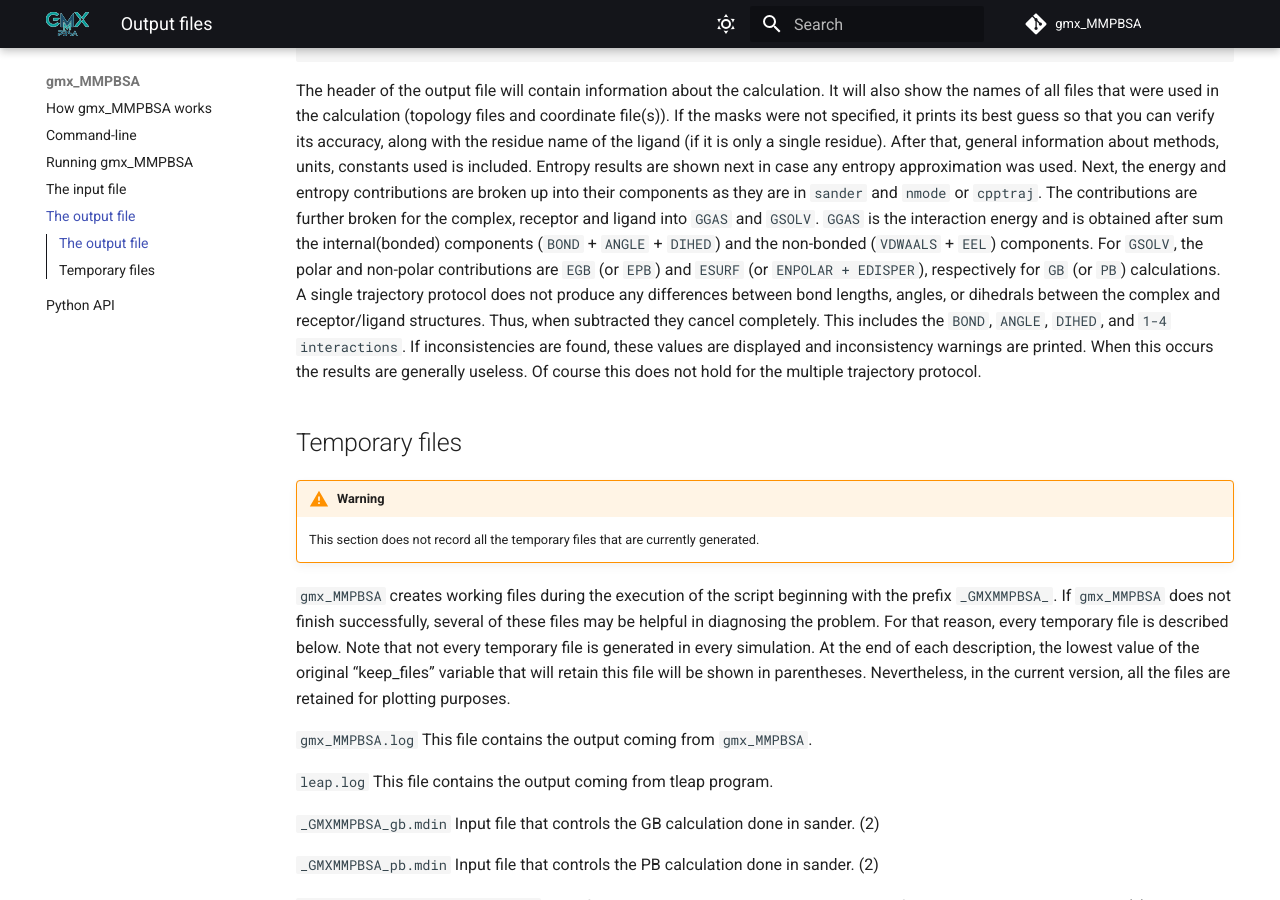
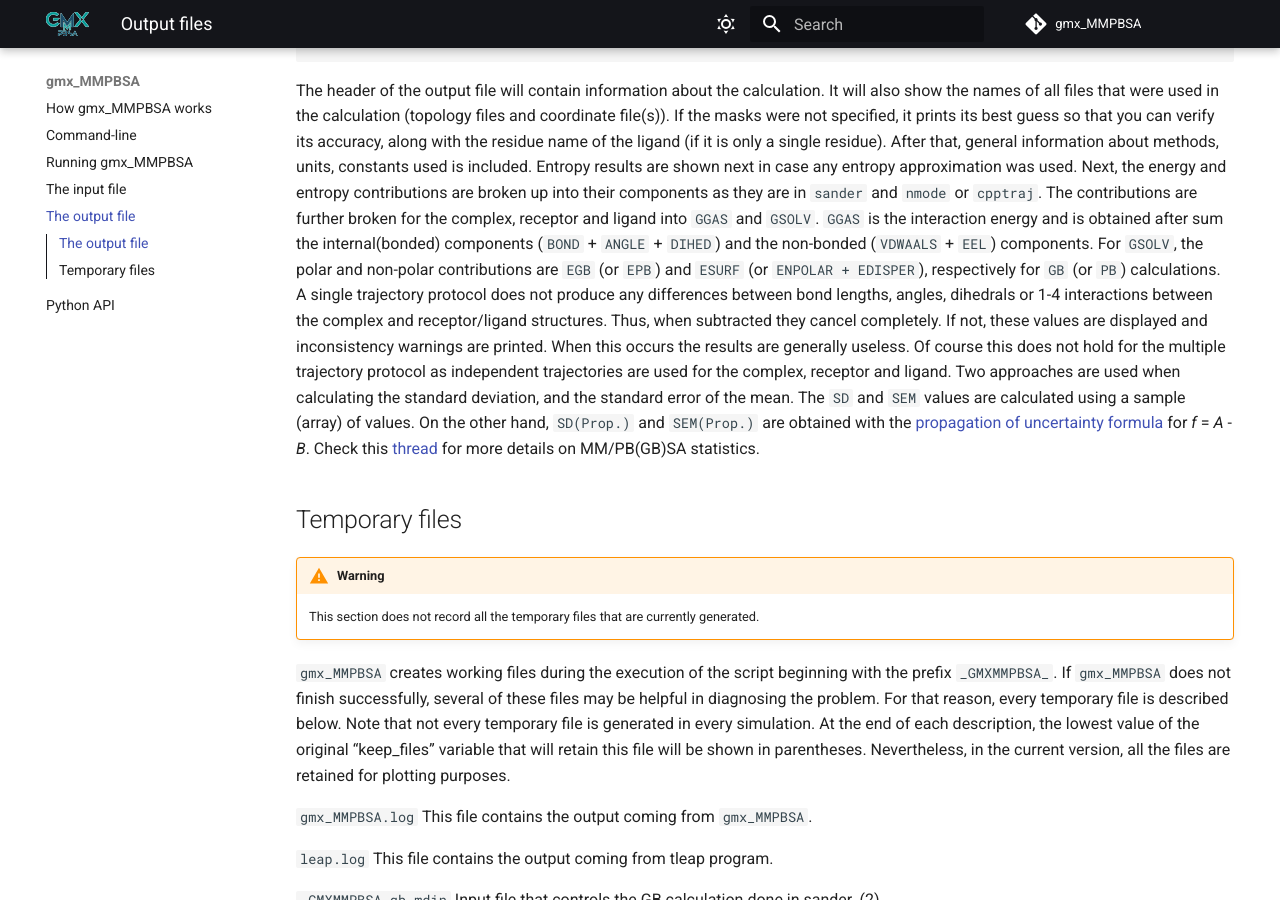
Before and after one commit to Valdes-Tresanco-MS/gmx_MMPBSA, an MkDocs documentation site: the page built from docs/output.md, in a window 1280 px wide and 900 px high, scrolled down 2566 px. Built offline with MkDocs 1.6.1 and Material for MkDocs 9.7.7, drawn with Linux system fonts in a browser that asks for light colours; comment, search, counter and statistics services are not loaded.

Commit message:
update output

```diff
--- a/docs/output.md
+++ b/docs/output.md
@@ -165,10 +165,16 @@ are further broken for the complex, receptor and ligand into `GGAS` and `GSOLV`.
 and is obtained after sum the internal(bonded) components (`BOND` + `ANGLE` + `DIHED`) and the
 non-bonded (`VDWAALS` + `EEL`) components. For `GSOLV`, the polar and non-polar contributions are `EGB` (or `EPB`)
 and `ESURF` (or `ENPOLAR + EDISPER`), respectively for `GB` (or `PB`) calculations. A single trajectory protocol does
-not produce any differences between bond lengths, angles, or dihedrals between the complex and receptor/ligand
-structures. Thus, when subtracted they cancel completely. This includes the `BOND`, `ANGLE`, `DIHED`, and `1-4
-interactions`. If inconsistencies are found, these values are displayed and inconsistency warnings are printed. When
-this occurs the results are generally useless. Of course this does not hold for the multiple trajectory protocol.
+not produce any differences between bond lengths, angles, dihedrals or 1-4 interactions between the complex and
+receptor/ligand structures. Thus, when subtracted they cancel completely. If not, these values are displayed and
+inconsistency warnings are printed. When this occurs the results are generally useless. Of course this does not
+hold for the multiple trajectory protocol as independent trajectories are used for the complex, receptor and ligand.
+Two approaches are used when calculating the standard deviation, and the standard error of the mean. The `SD` and `SEM`
+values are calculated using a sample (array) of values. On the other hand, `SD(Prop.)` and `SEM(Prop.)` are
+obtained with the
+[propagation of uncertainty formula](https://en.wikipedia.org/wiki/Propagation_of_uncertainty#Example_formulae) for
+_f_ = _A_ - _B_. Check this [thread](http://archive.ambermd.org/201202/0317.html) for more details on MM/PB(GB)SA
+statistics.
 
 ## Temporary files
 
```
